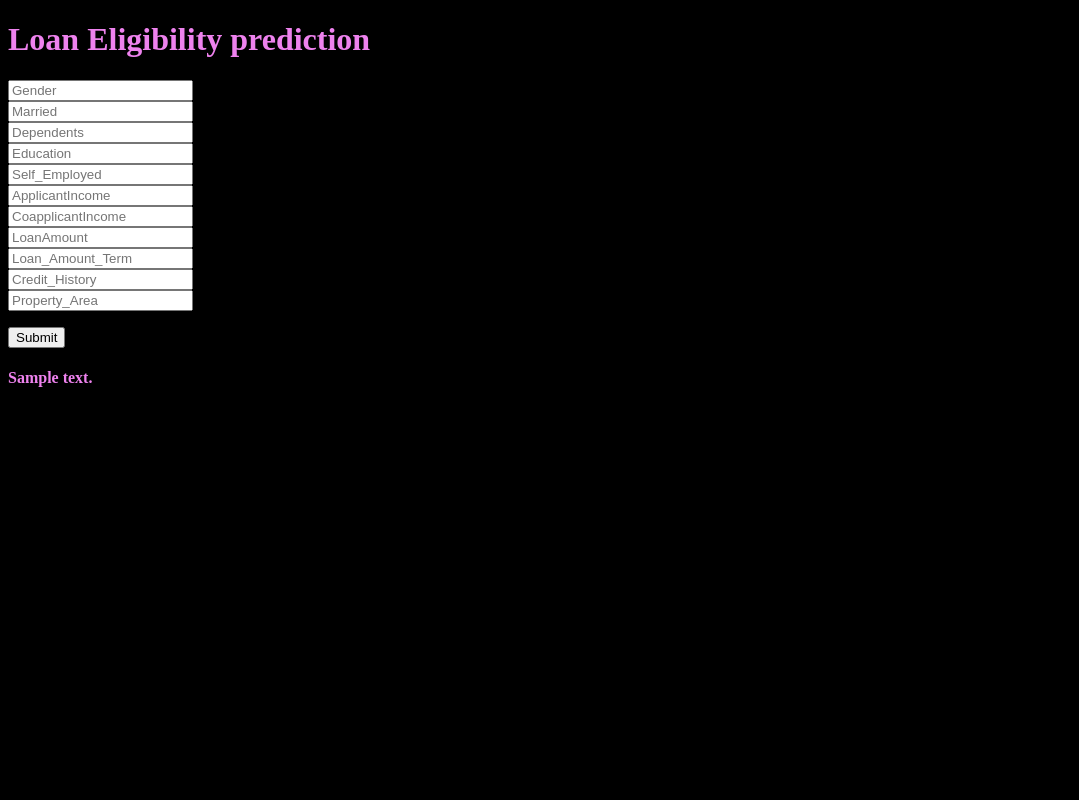
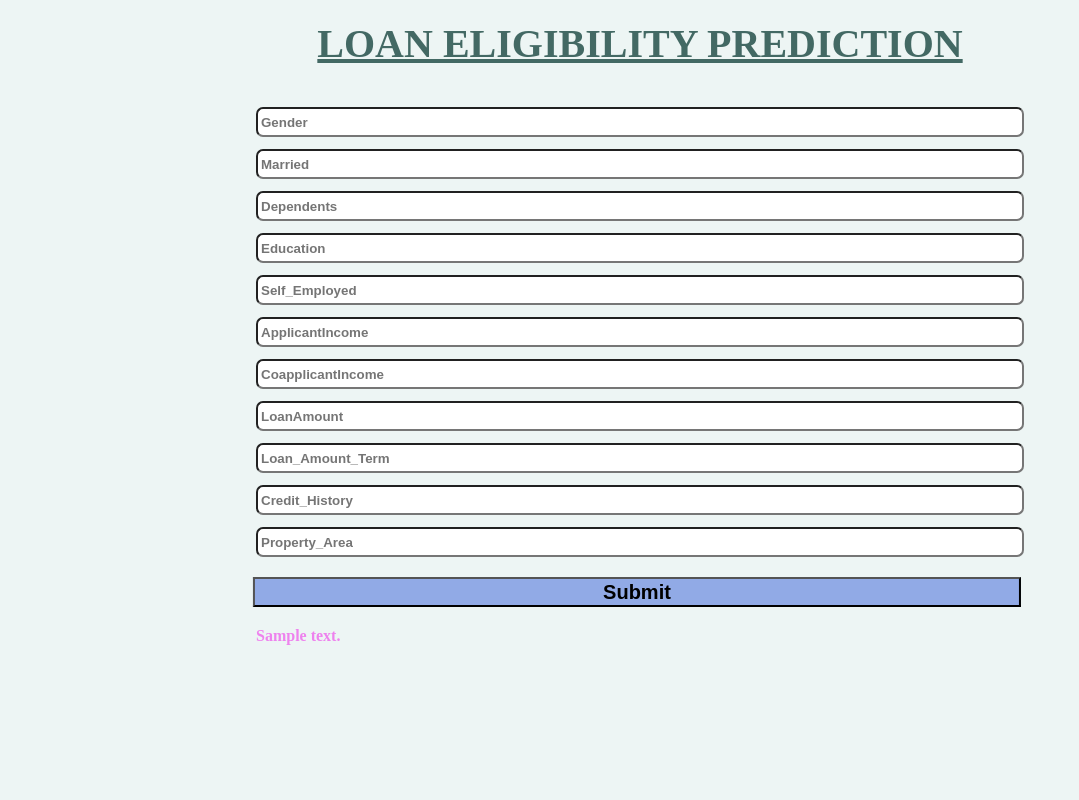
Before and after one commit to Prakhar-Garg7/Loan_Eligibility_Prediction_System1, a Flask app: template templates/index.html in a window 1280 px wide. Shown: the whole page, without its empty margins (0-1079 px from the left). Run offline with Flask 3, Linux system fonts and the light colour scheme; the template is opened without the code that fills it: most values are stand-ins (such as "Sample title", 1, 10 or a date in 2020); parts of the project's set-up code (start-up, migrations or seed data) failed here and were passed over.

Commit message:
created details and result page

```diff
--- a/app.py
+++ b/app.py
@@ -28,7 +28,7 @@ def predict():
                     features = features.reshape(1, -1)
                     prediction = model.predict( features )
 
-                    return render_template('index.html', prediction_text = 'loan approved or not {}' .format(prediction) )
+                    return render_template('answer.html', prediction_text = 'loan approved or not {}' .format(prediction) )
 
 if __name__ == "__main__":
                     app.run(debug=True)
--- /dev/null
+++ b/static/index.css
@@ -0,0 +1,56 @@
+*{
+
+                    padding: 0;
+                    margin: 0;
+                    box-sizing: border-box;
+}
+body{
+
+                    background-color: #edf5f4;
+                    width: 100vw;
+                    min-height: 100vh;
+                    padding: 0 20%;
+}
+h1{
+                    font-size: 40px;
+                    font-weight: 700;
+                    color: #436964;
+                    text-decoration: underline #436964;
+                    text-align: center;
+                    padding: 20px 0 40px;
+}
+.input_cont{
+                    display: flex;
+                    flex-direction: column;
+                    justify-content:  center;
+                    row-gap: 12px;
+}
+input{
+                    border-radius: 7px;
+                    border-color: 3px solid #436964;
+                    height: 30px;
+                    color: #436964;
+                    background-color: white;
+                    align-items: center;
+                    justify-content: center;
+                    padding: 0 3px;
+                    font-weight: 600;
+                    width: 100%;
+}
+button{
+                    margin: 20px;
+                    width: 100%;
+                    transform: translateX(-3%);
+                    background-color: #91aae6;
+                    height: 30px;
+                    font-weight: 700;
+                    font-size: 20px;
+                    border-radius: 7px solid 91aae6;
+}
+.radioc{
+                    display: flex;
+                    justify-content: space-between;
+}
+.radiob{
+                    width: 40%;
+}
--- a/templates/index.html
+++ b/templates/index.html
@@ -3,25 +3,28 @@
 <head>
                     <meta charset="UTF-8">
                     <meta name="viewport" content="width=device-width, initial-scale=1.0">
+                    <link rel="stylesheet" href="{{ url_for('static', filename='index.css') }}">
                     <title>Check Loan Eligibility</title>
 </head>
-<body style="background: #000;">
+<body>
                     <div class="login">
-                                        <h1 style="color: violet;">Loan Eligibility prediction</h1>
+                                        <h1>LOAN ELIGIBILITY PREDICTION</h1>
                                         <form action="{{ url_for('predict') }}" method="post">
-                                                            <input type="text" name="Gender" placeholder="Gender" required="required"/><br/>
-                                                            <input type="text" name="Married" placeholder="Married" required="required"/><br/>
-                                                            <input type="text" name="Dependents" placeholder="Dependents" required="required"/><br/>
-                                                            <input type="text" name="Education" placeholder="Education" required="required"/><br/>
-                                                            <input type="text" name="Self_Employed" placeholder="Self_Employed" required="required"/><br/>
-                                                            <input type="text" name="ApplicantIncome" placeholder="ApplicantIncome" required="required"/><br/>
-                                                            <input type="text" name="CoapplicantIncome" placeholder="CoapplicantIncome" required="required"/><br/>
-                                                            <input type="text" name="LoanAmount" placeholder="LoanAmount" required="required"/><br/>
-                                                            <input type="text" name="Loan_Amount_Term" placeholder="Loan_Amount_Term" required="required"/><br/>
-                                                            <input type="text" name="Credit_History" placeholder="Credit_History" required="required"/><br/>
-                                                            <input type="text" name="Property_Area" placeholder="Property_Area" required="required"/><p>
 
-                                                            <button type="submit" class="btn btn-primary btn-black btn-large">Submit</button>
+                                                            <div class="input_cont">
+                                                                                <input type="text" name="Gender" placeholder="Gender" required="required"/>
+                                                                                <input type="text" name="Married" placeholder="Married" required="required"/>
+                                                                                <input type="text" name="Dependents" placeholder="Dependents" required="required"/>
+                                                                                <input type="text" name="Education" placeholder="Education" required="required"/>
+                                                                                <input type="text" name="Self_Employed" placeholder="Self_Employed" required="required"/>
+                                                                                <input type="text" name="ApplicantIncome" placeholder="ApplicantIncome" required="required"/>
+                                                                                <input type="text" name="CoapplicantIncome" placeholder="CoapplicantIncome" required="required"/>
+                                                                                <input type="text" name="LoanAmount" placeholder="LoanAmount" required="required"/>
+                                                                                <input type="text" name="Loan_Amount_Term" placeholder="Loan_Amount_Term" required="required"/>
+                                                                                <input type="text" name="Credit_History" placeholder="Credit_History" required="required"/>
+                                                                                <input type="text" name="Property_Area" placeholder="Property_Area" required="required"/>
+                                                            </div>
+                                                            <button type="submit">Submit</button>
                                         </form>
 
                                         <h4 style="color: violet;" >{{prediction_text}}</h4>
```
Also changed, not shown: static/answer.css (added, +28 -0 lines), templates/answer.html (added, +14 -0 lines).
